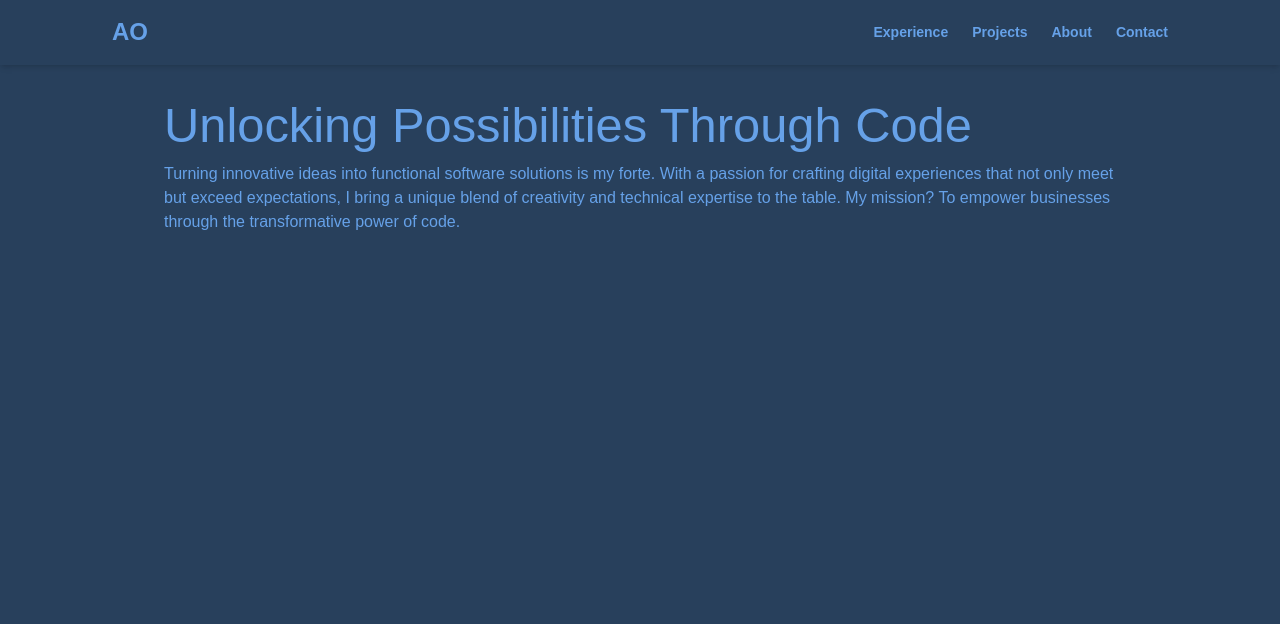
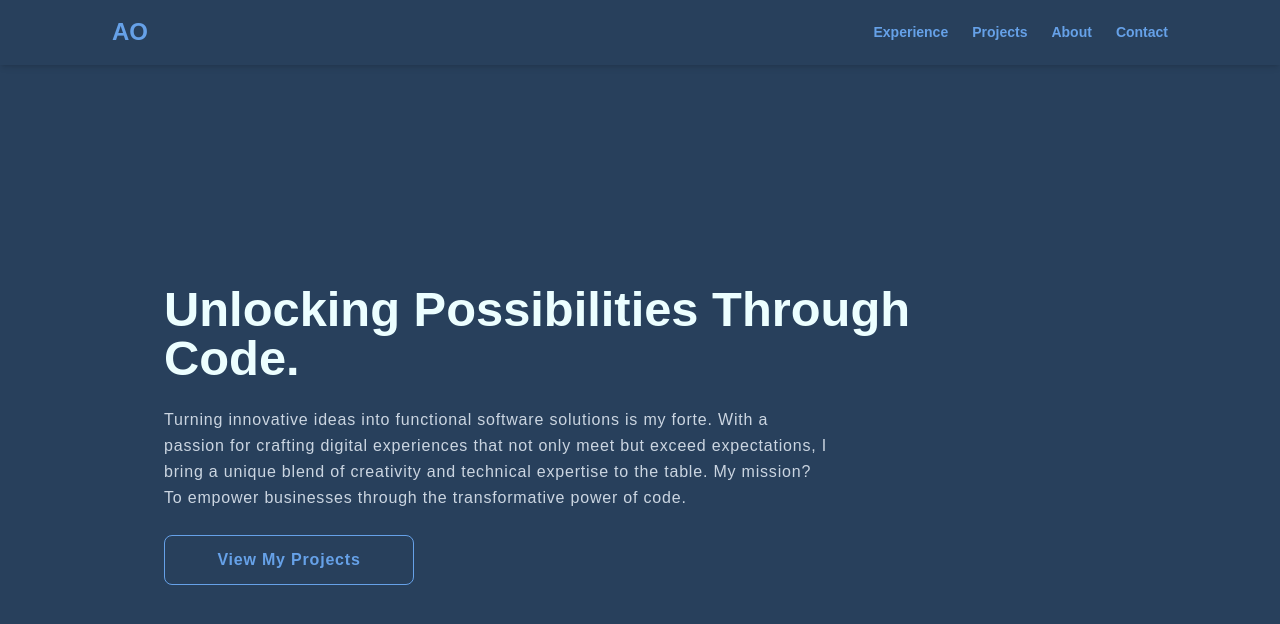
Before and after one commit to vulpes231/https---github.com-vulpes231-vulpes_dev_portfolio, a React (Vite) app: page / in a window 1280 px wide. Shown: the top 624 px of the page. Built offline with nearby package versions, Linux system fonts and the light colour scheme.

Commit message:
fix-hero styling

```diff
--- a/src/components/Header.jsx
+++ b/src/components/Header.jsx
@@ -29,7 +29,7 @@ const Header = () => {
   }
 
   return (
-    <header className="w-full py-4 px-4 md:px-28 sticky top-0 z-10 shadow-md">
+    <header className="w-full py-4 px-4 lg:px-28 sticky top-0 z-10 shadow-md">
       <nav className="flex justify-between items-center">
         {/* logo */}
         <Link className="font-bold text-2xl cursor-pointer">AO</Link>
--- a/src/components/Hero.jsx
+++ b/src/components/Hero.jsx
@@ -3,18 +3,25 @@ import { myStyles } from "../styles";
 
 const Hero = () => {
   return (
-    <section>
-      <div className={myStyles.screenSize}>
-        <h1 className={`${myStyles.bigFont}`}>
-          Unlocking Possibilities Through Code
+    <section className={`${myStyles.screenSize}`}>
+      <div className={` flex flex-col gap-6`}>
+        <h1
+          className={`${myStyles.bigFont} ${myStyles.altFgColor} text-space font-bold md:w-[80%] `}
+        >
+          Unlocking Possibilities Through Code.
         </h1>
-        <h3>
+        <h3
+          className={`${myStyles.normalFont} md:${myStyles.smallFont} ${myStyles.altColor2} tracking-wider leading-relaxed md:w-[70%]`}
+        >
           Turning innovative ideas into functional software solutions is my
           forte. With a passion for crafting digital experiences that not only
           meet but exceed expectations, I bring a unique blend of creativity and
           technical expertise to the table. My mission? To empower businesses
           through the transformative power of code.
         </h3>
+        <button className="border border-[#66A1E8] p-3 rounded-lg capitalize md:w-[250px] tracking-wider font-semibold">
+          View my projects
+        </button>
       </div>
     </section>
   );
--- a/src/index.css
+++ b/src/index.css
@@ -24,6 +24,10 @@
     font-family: "Poppins", sans-serif;
   }
 
+  .text-space {
+    line-height: 1;
+  }
+
   /* resets */
   h1 {
     font-size: 48.83px;
--- a/src/styles/index.js
+++ b/src/styles/index.js
@@ -3,10 +3,12 @@ const myStyles = {
   midFont: "text-[31.25px]",
   smallFont: "text-[20.00px]",
   normalFont: "text-[16.00px]",
-  screenSize: "p-6 w-full md:max-w-[1000px] mx-auto",
+  screenSize:
+    "p-6 w-full md:max-w-[1000px] m-auto flex flex-col item-center justify-center h-[calc(100vh-60px)]",
   pryBgColor: "bg-[#28405C]",
   pryFgColor: "text-[#66A1E8]",
-  altFgColor: "text-white",
+  altFgColor: "text-cyan-50",
+  altColor2: "text-slate-300",
 };
 
 export { myStyles };
```
